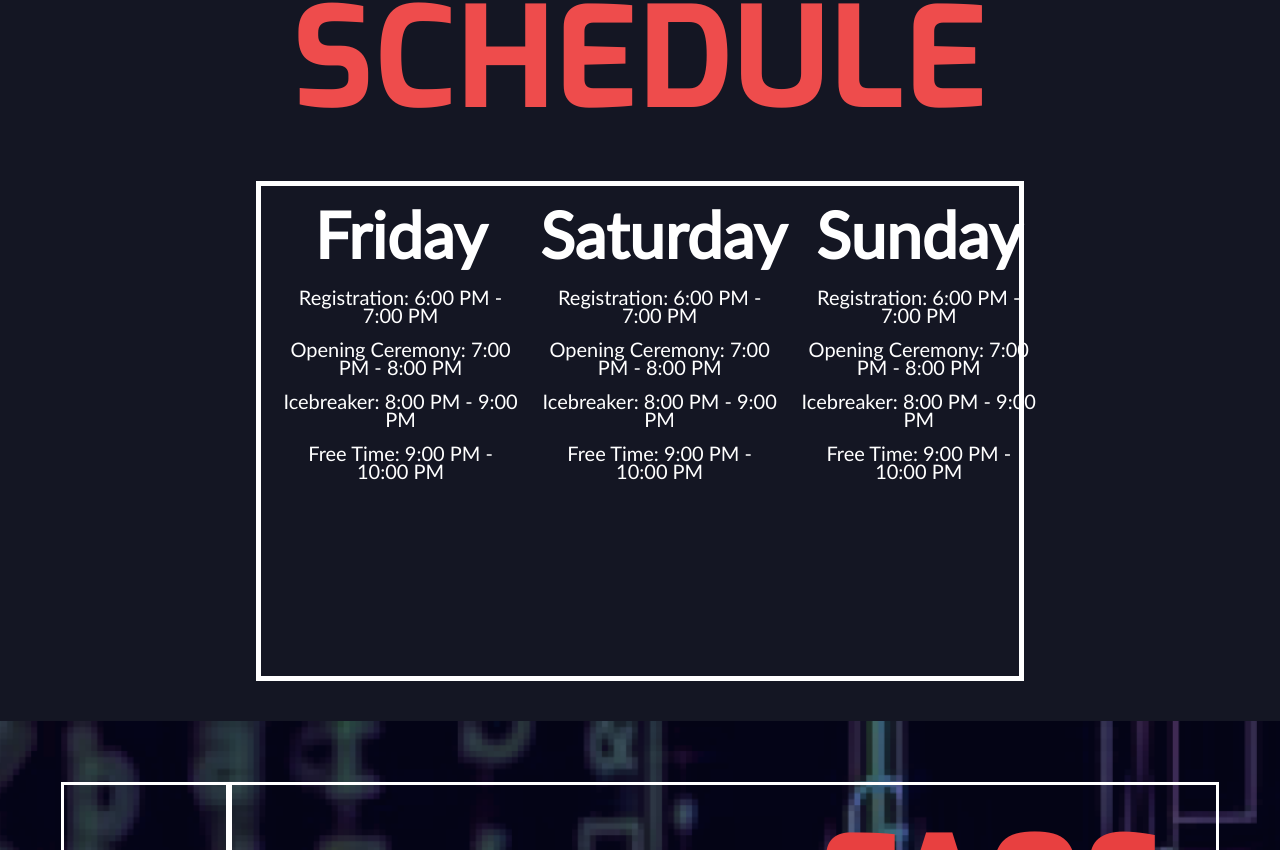
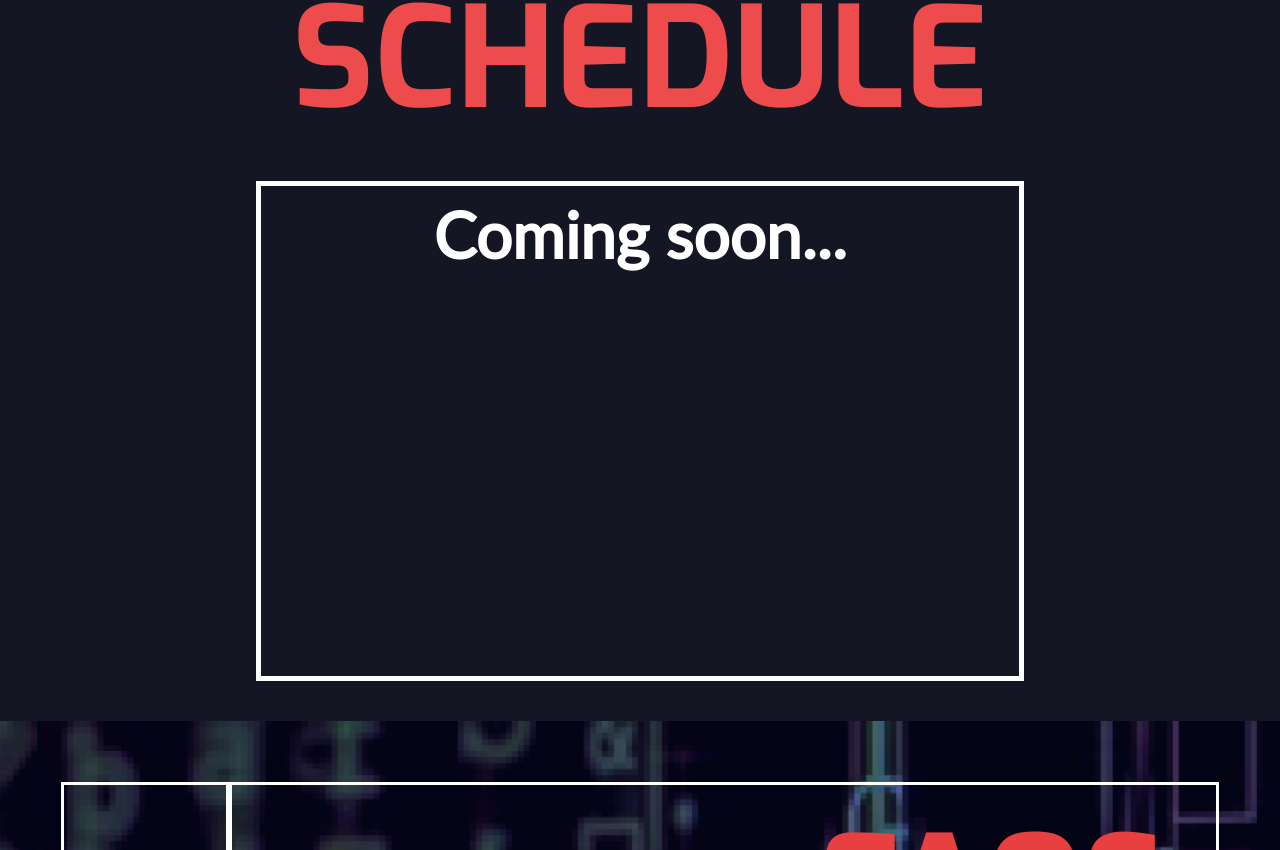
Before and after one commit to Elephant333/hackharvard2022, a React (Create React App) app: page / in a window 1280 px wide. Shown: the part 5690-6540 px from the top of the page. Built offline with nearby package versions, Linux system fonts and the light colour scheme.

Commit message:
add mathworks, comment out schedule changes

```diff
--- a/src/Schedule.js
+++ b/src/Schedule.js
@@ -6,7 +6,8 @@ function Schedule() {
     <main className={styles.main}>
       <h1 className={styles.titleText}>SCHEDULE</h1>
       <div className={styles.scheduleBox}>
-        <div>
+        Coming soon...
+        {/* <div>
           Friday
           <div className={styles.scheduleText}>
             <p>Registration: 6:00 PM - 7:00 PM</p>
@@ -32,7 +33,7 @@ function Schedule() {
             <p>Icebreaker: 8:00 PM - 9:00 PM</p>
             <p>Free Time: 9:00 PM - 10:00 PM</p>
           </div>
-        </div>
+        </div> */}
       </div>
     </main>
   );
--- a/src/Sponsors.js
+++ b/src/Sponsors.js
@@ -18,6 +18,8 @@ import meta from './assets/images/meta.png';
 import echo3d from './assets/images/echo3d.png';
 // import mathpix from './assets/images/mathpix.png';
 import sig from './assets/images/SIG.png';
+import pi from './assets/images/pi.png';
+import mathworks from './assets/images/mathworks.png';
 
 function Sponsors() {
   return (
@@ -25,10 +27,12 @@ function Sponsors() {
       <h1 className={styles.titleText}>SPONSORS</h1>
       <div className={styles.sponsorsBox}>
         <a href="https://about.facebook.com/" target="_blank" rel="noreferrer" className={styles.sponsorLogos} id={styles.meta}><img className={styles.sponsorLogos} src={meta} alt="Meta" /></a>
+        <a href="https://minepi.com/" target="_blank" rel="noreferrer" className={styles.sponsorLogos} id={styles.pi}><img className={styles.sponsorLogos} src={pi} alt="Pi" /></a>
         {/* <a href="https://mathpix.com/" target="_blank" rel="noreferrer" className={styles.sponsorLogos} id={styles.mathpix}><img className={styles.sponsorLogos} src={mathpix} alt="Mathpix" /></a> */}
         <a href="https://anetabtc.io/" target="_blank" rel="noreferrer" className={styles.sponsorLogos} id={styles.aneta}><img className={styles.sponsorLogos} src={aneta} alt="anetaBTC" /></a>
+        <a href="https://www.mathworks.com/" target="_blank" rel="noreferrer" className={styles.sponsorLogos} id={styles.mathworks}><img className={styles.sponsorLogos} src={mathworks} alt="MathWorks" /></a>
+        <a href="https://www.scm-lp.com/" target="_blank" rel="noreferrer" className={styles.sponsorLogos} id={styles.scm}><img className={styles.sponsorLogos} src={scm} alt="SCM" /></a>
         <a href="https://sig.com/" target="_blank" rel="noreferrer" className={styles.sponsorLogos} id={styles.sig}><img className={styles.sponsorLogos} src={sig} alt="SIG" /></a>
-        <a href="https://www.scm-lp.com/" target="_blank" rel="noreferrer" className={styles.sponsorLogos} id={styles.scm}><img className={styles.sponsorLogos} src={scm} alt="SCM" /></a>
         <a href="https://apps.apple.com/us/app/locket-widget/id1600525061" target="_blank" rel="noreferrer" className={styles.sponsorLogos} id={styles.locket}><img className={styles.sponsorLogos} src={locket} alt="Locketcamera" /></a>
         <a href="https://www.assemblyai.com/" target="_blank" rel="noreferrer" className={styles.sponsorLogos} id={styles.aa}><img className={styles.sponsorLogos} src={aa} alt="AssemblyAI" /></a>
         <a href="https://www.sonr.io/" target="_blank" rel="noreferrer" className={styles.sponsorLogos} id={styles.sonr}><img className={styles.sponsorLogos} src={sonr} alt="Sonr.io" /></a>
--- a/src/styles/Schedule.module.css
+++ b/src/styles/Schedule.module.css
@@ -65,8 +65,8 @@
   text-align: center;
 
   border: 5px solid #FFFFFF;
-  display: grid;
+  /* display: grid;
   grid-template-columns: 33.3% 33.3% 33.3%;
-  column-gap: 20px;
+  column-gap: 20px; */
 
 }
--- a/src/styles/Sponsors.module.css
+++ b/src/styles/Sponsors.module.css
@@ -59,19 +59,27 @@
   width: 90%;
 }
 
-#mathpix {
+#pi {
+  width: 30%;
+}
+
+/* #mathpix {
   width: 95%;
-}
+} */
 
 #aneta {
   width: 90%;
 }
 
-#sig {
+#scm {
   width: 70%;
 }
 
-#scm {
+#mathworks {
+  width: 90%;
+}
+
+#sig {
   width: 70%;
 }
 
@@ -153,7 +161,7 @@
   .sponsorsBox {
     display: grid;
     grid-template-columns: 100%;
-    grid-template-rows: repeat(11, min-content);
+    grid-template-rows: repeat(12, min-content);
     row-gap: 20px;
 
     width: 90%;
```
Also changed, not shown: src/assets/images/mathworks.png (added), src/assets/images/pi.png (added).
